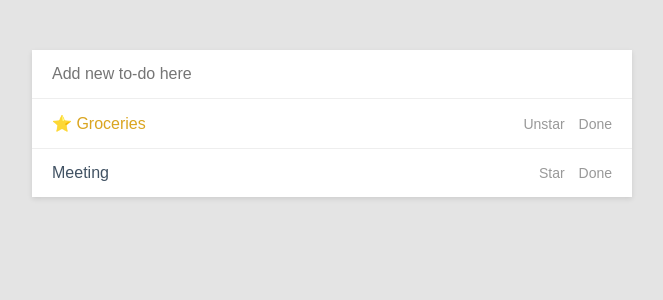
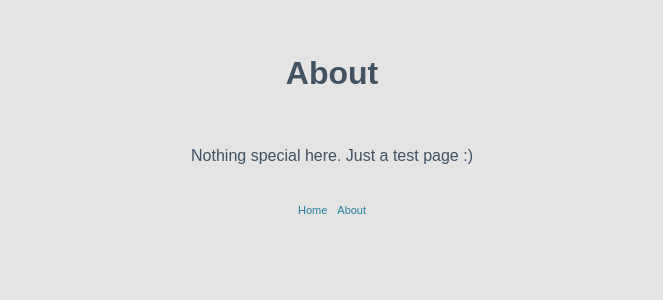
Before and after one commit to hawkgs/vuejs-demo-app, a Vue app: page /#/about in a window 1280 px wide. Shown: the top 300 px of the page, without its empty margins (308-971 px from the left). Built offline with nearby package versions, Linux system fonts and the light colour scheme.

Commit message:
Add some test routing

```diff
--- a/package.json
+++ b/package.json
@@ -9,7 +9,8 @@
   },
   "dependencies": {
     "core-js": "^2.6.5",
-    "vue": "^2.6.10"
+    "vue": "^2.6.10",
+    "vue-router": "^3.1.3"
   },
   "devDependencies": {
     "@vue/cli-plugin-babel": "^3.11.0",
--- a/src/App.vue
+++ b/src/App.vue
@@ -1,6 +1,12 @@
 <template>
   <div id="app">
-    <TodoList />
+    <router-view />
+    <footer>
+      <nav>
+        <router-link to="/">Home</router-link>
+        <router-link to="/about">About</router-link>
+      </nav>
+    </footer>
   </div>
 </template>
 
--- /dev/null
+++ b/src/components/AboutPage.vue
@@ -0,0 +1,24 @@
+<template>
+  <div class="about-page">
+    <h1>About</h1>
+    <p>
+      Nothing special here. Just a test page :)
+    </p>
+  </div>
+</template>
+
+<script>
+export default {
+  name: 'AboutPage'
+}
+</script>
+
+<style scoped>
+  .about-page {
+    text-align: center;
+  }
+
+  h1 {
+    margin: 55px 0;
+  }
+</style>
--- a/src/components/TodoList.vue
+++ b/src/components/TodoList.vue
@@ -3,7 +3,7 @@
     <form @submit.prevent="addTodo">
       <input
         type="text"
-        placeholder="Add new to-do here"
+        placeholder="Add a new to-do here"
         v-model="todo"
       />
     </form>
--- a/src/main.js
+++ b/src/main.js
@@ -1,8 +1,10 @@
 import Vue from 'vue';
 import App from './App.vue';
+import router from './router';
 
 Vue.config.productionTip = false;
 
 new Vue({
+  router,
   render: h => h(App),
 }).$mount('#app');
--- /dev/null
+++ b/src/router.js
@@ -0,0 +1,19 @@
+import Vue from 'vue';
+import Router from 'vue-router';
+
+import TodoList from './components/TodoList';
+import AboutPage from './components/AboutPage';
+
+Vue.use(Router);
+
+export default new Router({
+  routes: [{
+    path: '/',
+    name: 'list',
+    component: TodoList
+  }, {
+    path: '/about',
+    name: 'about',
+    component: AboutPage
+  }]
+});
--- a/src/styles.css
+++ b/src/styles.css
@@ -12,3 +12,19 @@ body {
 p {
   margin: 0;
 }
+
+footer {
+  margin-top: 35px;
+  text-align: center;
+}
+
+nav > a {
+  font-size: 11px;
+  margin: 0 5px;
+  color: rgb(40, 124, 160);
+  text-decoration: none;
+}
+
+nav > a:hover {
+  text-decoration: underline;
+}
```
Also changed, not shown: 1 other file (tests, documents, lock files or other folders).
